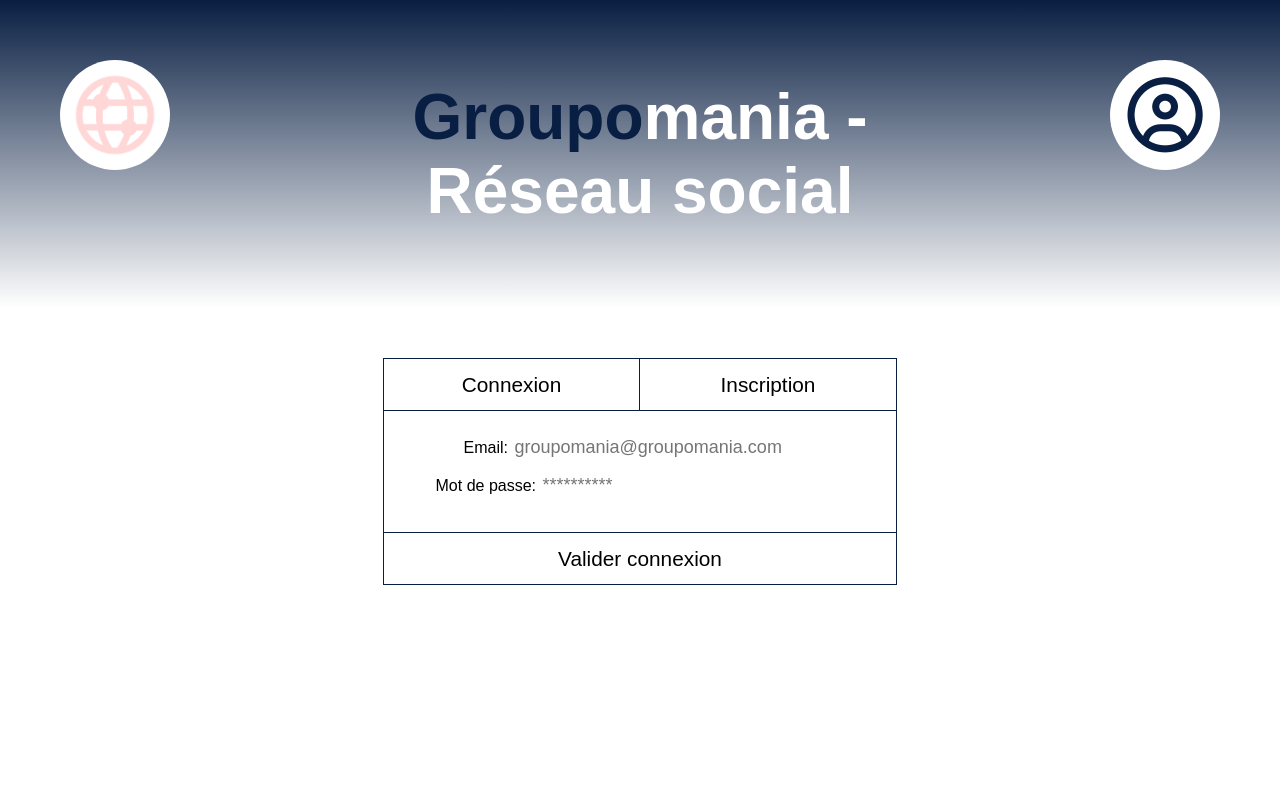
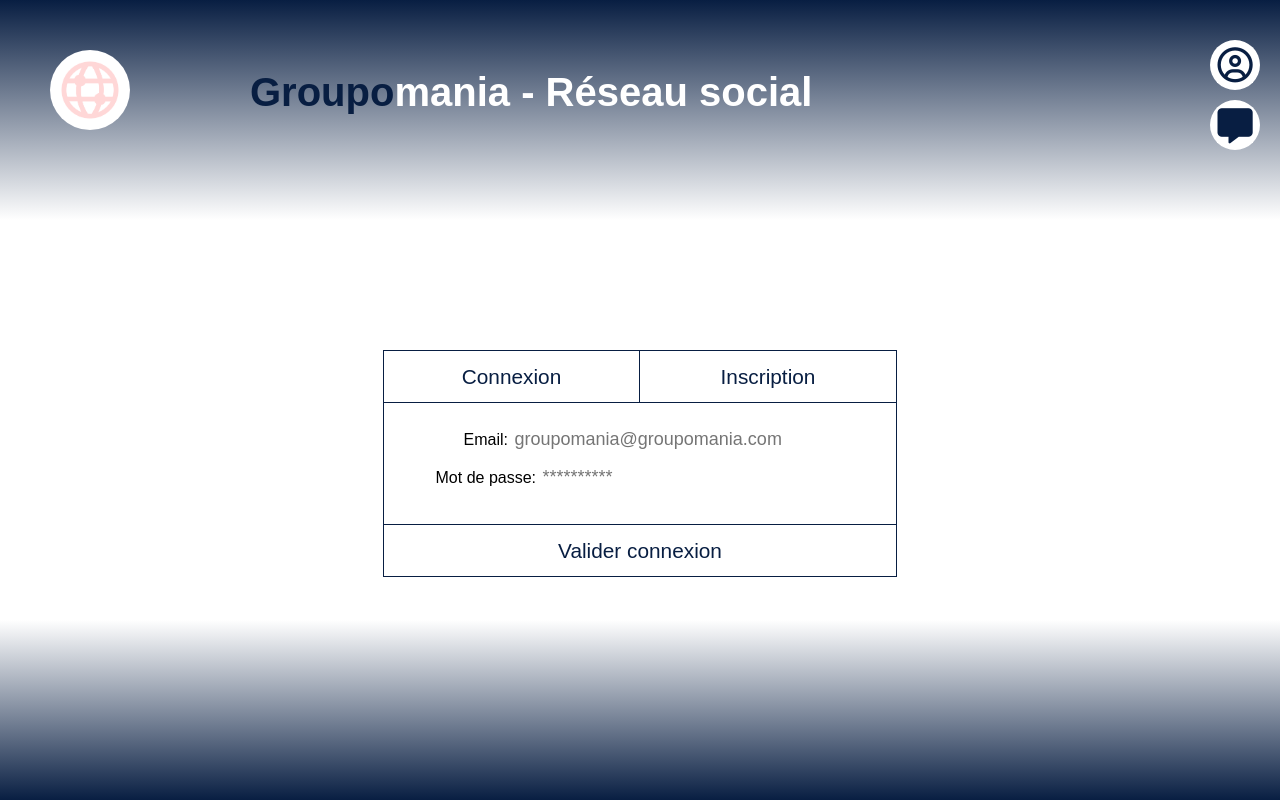
Before and after one commit to RenaudLaz/RenaudLazardeux_7_30032021, a Vue app in the folder frontend/: page / in a window 1280 px wide. Built offline with nearby package versions, Linux system fonts and the light colour scheme.

Commit message:
modification wall et profil

```diff
--- a/frontend/public/index.html
+++ b/frontend/public/index.html
@@ -3,6 +3,7 @@
   <head>
     <meta charset="utf-8">
     <meta http-equiv="X-UA-Compatible" content="IE=edge">
+    <link rel="stylesheet" href="https://cdnjs.cloudflare.com/ajax/libs/font-awesome/6.0.0/css/all.min.css">
     <script src="https://kit.fontawesome.com/45e38e596f.js" crossorigin="anonymous"></script>
     <meta name="viewport" content="width=device-width,initial-scale=1.0">
     <link rel="icon" href="./icon.png">
--- a/frontend/src/components/Header.vue
+++ b/frontend/src/components/Header.vue
@@ -1,19 +1,27 @@
 <template>
     <div class="header">
+        <div class="headerName">
+            <div class="headerGroupo">
+                <img class="img-logo" src="../../src/assets/logos/icon.png" alt="Logo Groupomania"/>
+                <h1 class="headerTitle"><mark>Groupo</mark>mania - Réseau social</h1>
+            </div>
 
-        <div class="headerName">
-            <router-link to="/Wall">
-                    <img class="img-logo" src="../../src/assets/logos/icon.png" alt="Logo Groupomania"/>
-            </router-link>
+            <div class="headerLogo">
+                <router-link to="/Profile">
+                    <div class="headerProfil">
+                        <i class="far fa-user-circle"></i>
+                    </div>
+                </router-link>
 
-            <h1 class="headerTitle"><mark>Groupo</mark>mania - Réseau social</h1>
+                <router-link to="/Wall">
+                    <div class="headerWall">
+                        <i class="fa-solid fa-message"></i>
+                    </div>
+                </router-link>
+            </div>
+        </div>
 
-            <router-link to="/Profile">
-                <div class="headerProfil">
-                    <i class="far fa-user-circle"></i>
-                </div>
-            </router-link>
-        </div>
+    <div class="footer"></div>
     </div>
 </template>
 
@@ -25,7 +33,7 @@
 $primaryColor: #081E42;
 $secondaryColor: #B84D54;
 H1{
-    font-size: 4em;
+    font-size: 2.5em;
     padding: 20px 3em;
     color:#FFF;
 }
@@ -43,25 +51,50 @@ mark{
     &Name{
         display: flex;
         justify-content: space-between;
+        height: 180px;
         padding: 20px;
-        margin: 40px;
     }
-    &Profil, img{
-        height: 110px;
-        width: 110px;
+    &Groupo{
+        position: absolute;
+        left: 50px;
+        top: 50px;
+        display: flex;
+        flex-direction: row;
+    }
+    &Logo{
+        position: absolute;
+        top: 40px;
+        right: 20px;
+    }
+    &Profil, &Wall{
+        height: 50px;
+        width: 50px;
+        border-radius: 50%;
+        text-align: center;
+        background-color: #fff;
+        margin: 0px 0px 10px 0px;
+    }
+    img{
+        height: 80px;
+        width: 80px;
         border-radius: 50%;
         text-align: center;
         background-color: #fff;
     }
-
 }
-.far{
+.far, .fa-solid{
     margin: 16% 0;
-    font-size: 4.7em;
+    font-size: 2.2em;
     background-color:#FFF;
     color: $primaryColor;
 }
-
+.footer{
+    width: 100%;
+    height: 180px;
+    position: fixed;
+    bottom: 0;
+    background: linear-gradient(180deg, rgba(255,255,255,1) 0%, rgba(8,30,66,1) 100%);
+}
 
 @media (max-width: 900px){
     .header{
--- a/frontend/src/views/Home.vue
+++ b/frontend/src/views/Home.vue
@@ -7,10 +7,10 @@
                 </div>
                 <form v-if="seenSignup" @submit.prevent="signup" class="signup" method="post">
                     <label for="lastName" class="signupLastName">Nom: </label>
-                    <input type="text" v-model="lastName" id="lastName" name="lastName" placeholder="Last name">
+                    <input type="text" v-model="lastName" id="lastName" name="lastName" placeholder="Lastname">
                     <br/>
                     <label for="firstName" class="signupFirstName">Prénom: </label>
-                    <input type="text" v-model="firstName" id="firstName" name="firstName" placeholder="First name">
+                    <input type="text" v-model="firstName" id="firstName" name="firstName" placeholder="Firstname">
                     <br/>
                     <label for="email" class="signupEmail">Email: </label>
                     <input type="email" v-model="signupemail" id="signupemail" name="email" placeholder="groupomania@groupomania.com">
@@ -18,7 +18,7 @@
                     <label for="password" class="signupPwd">Mot de passe: </label>
                     <input type="password" v-model="signuppwd" id="signuppwd" name="password" placeholder="**********">
                     <br/>
-                    <button class="valid">Valider connexion</button>
+                    <button class="valid">Valider inscription</button>
                 </form>
                 <form v-if="seenLogin" @submit.prevent="login" class="login" method="post">
                     <label for="email" class="loginEmail">Email: </label>
@@ -97,9 +97,11 @@
 <style scope lang="scss">
 //variables de couleurs
 $primaryColor: #081E42;
+$cd-txt--invalid: #fff;
+$cd-danger: #b20a37;
 
 .home{
-    padding-top: 50px;
+    padding-top: 130px;
     display: flex;
     justify-content: center;
     background: #FFF;
@@ -121,10 +123,12 @@ $primaryColor: #081E42;
 .buttonLogin:hover{
     background: linear-gradient(45deg, rgba(255,255,255,1) 0%, rgba(8,30,66,1) 100%);
     color: #FFF;
-}
+    animation: myAnim 1s ease 0s 1 normal forwards;
+    }
 .buttonSignup:hover{
     background: linear-gradient(315deg, rgba(255,255,255,1) 0%, rgba(8,30,66,1) 100%);
     color: #FFF;
+    animation: myAnim 1s ease 0s 1 normal forwards;
 }
 .login{
     display: block;
@@ -138,26 +142,43 @@ button{
     font-size: 1.3em;
     height: 2.5em;
     cursor: pointer;
-
+    color: $primaryColor;
 }
 .buttonLogin{
     border-right: 1px $primaryColor solid;
 }
 .valid{
+    display: block;
     border-top: 1px solid $primaryColor;
     width: 100%;
     margin-top: 35px;
     &:hover{
         background: linear-gradient(315deg, rgba(255,255,255,1) 0%, rgba(8,30,66,1) 50%, rgba(255,255,255,1) 100%);
         color: #FFF;
+        animation: myAnim 1s ease 0s 1 normal forwards;
     }
 }
 input{
     margin-top: 15px;
     width: 300px;
     font-size: 18px;
+    &:invalid {
+        background: $cd-danger;
+        border: 2px solid $cd-danger;
+        color: $cd-txt--invalid;
+    }
 }
+@keyframes myAnim {
+  0% {
+    opacity: 0;
+    color: $primaryColor;
+  }
 
+  100% {
+    opacity: 1;
+    color: #fff;
+  }
+}
 @media (max-width: 900px){
 
 }
--- a/frontend/src/views/Profile.vue
+++ b/frontend/src/views/Profile.vue
@@ -1,7 +1,7 @@
 <template>
     <button v-on:click="logout" class="button-post"><i class="fas fa-user-times"></i></button>
     <div class="profil">
-        <h2>Mon profil</h2>
+        <h2>Profil</h2>
 
         <div class="profilResume">
             <div class="profilAuthor">
```
Also changed, not shown: frontend/src/views/Wall.vue (+53 -58 lines), 1 other file (tests, documents, lock files or other folders).
